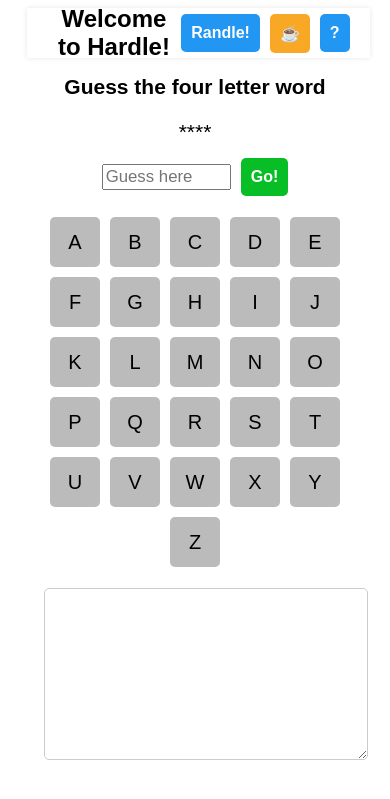
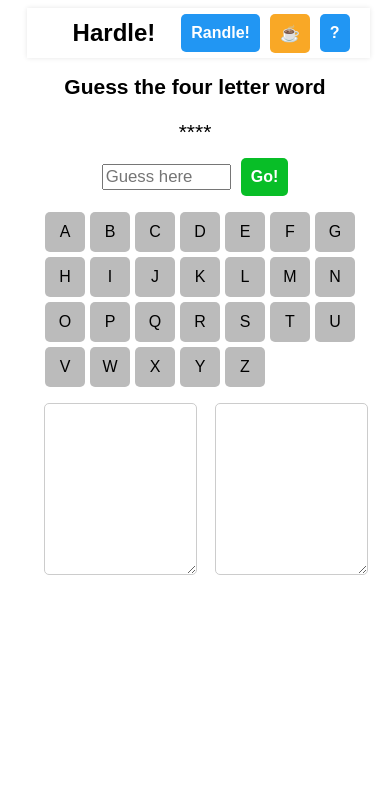
Before and after one commit to jamesdanielwhitford/deploy-test, a Flask app: page / in a window 390 px wide. Shown: the top 799 px of the page. Run offline with Flask 3, Linux system fonts and the light colour scheme; some libraries are stand-ins or nearby versions.

Commit message:
Add text area

```diff
--- a/static/css/styles.css
+++ b/static/css/styles.css
@@ -232,24 +232,48 @@ ul:after {
   cursor: pointer;
 }
 
+/* For screens wider than 600px */
+@media (min-width: 600px) {
   .alphabet-buttons {
-  display: flex;
-  flex-wrap: wrap;
-  justify-content: center;
-  align-items: center;
-  max-width: 800px;
+    display: grid;
+    grid-template-columns: repeat(9, 50px);
+    grid-gap: 10px;
+    justify-items: center;
     margin: 0 auto;
+    max-width: 600px;
   }
 
   .letter-button {
     width: 50px;
     height: 50px;
     font-size: 20px;
-  margin: 5px;
     background-color: #bbb;
     color: #000;
     border: none;
     border-radius: 5px;
+  }
+}
+
+/* For screens narrower than 600px */
+@media (max-width: 599px) {
+  .alphabet-buttons {
+    display: grid;
+    grid-template-columns: repeat(7, 40px);
+    grid-gap: 5px;
+    justify-items: center;
+    margin: 0 auto;
+    max-width: 300px;
+  }
+
+  .letter-button {
+    width: 40px;
+    height: 40px;
+    font-size: 16px;
+    background-color: #bbb;
+    color: #000;
+    border: none;
+    border-radius: 5px;
+  }
 }
 
 .letter-button.red {
--- a/templates/hardle.html
+++ b/templates/hardle.html
@@ -14,7 +14,7 @@
   <body>
     <div id="game">
       <div class="header-container">
-        <h1>Welcome to Hardle!</h1>
+        <h1>Hardle!</h1>
         <form action="/randle" method="get" id="form">
           <input type="submit" id="randleButton" value="Randle!" />
         </form>
@@ -61,14 +61,35 @@
         <button class="letter-button">Z</button>
       </div>
       <br>
-      <div>
-        <textarea style="width: 100%;
-        height: 150px;
-        font-size: 16px;
-        padding: 10px;
-        border: 1px solid #ccc;
-        border-radius: 5px;
-        resize: vertical;" class="note-input"></textarea>
+      <div style="display: flex; flex-wrap: wrap">
+        <div style="flex: 1; margin-right: 40px">
+          <textarea
+            style="
+              width: 100%;
+              height: 150px;
+              font-size: 16px;
+              padding: 10px;
+              border: 1px solid #ccc;
+              border-radius: 5px;
+              resize: vertical;
+            "
+            class="note-input"
+          ></textarea>
+        </div>
+        <div style="flex: 1">
+          <textarea
+            style="
+              width: 100%;
+              height: 150px;
+              font-size: 16px;
+              padding: 10px;
+              border: 1px solid #ccc;
+              border-radius: 5px;
+              resize: vertical;
+            "
+            class="note-input"
+          ></textarea>
+        </div>
       </div>
     </div>
     <script src="https://cdnjs.cloudflare.com/ajax/libs/seedrandom/3.0.5/seedrandom.min.js"></script>
```
Also changed, not shown: static/js/randle.js (+16 -16 lines), templates/randle.html (+20 -2 lines). Lines whose indentation alone changed are shown as unchanged.
